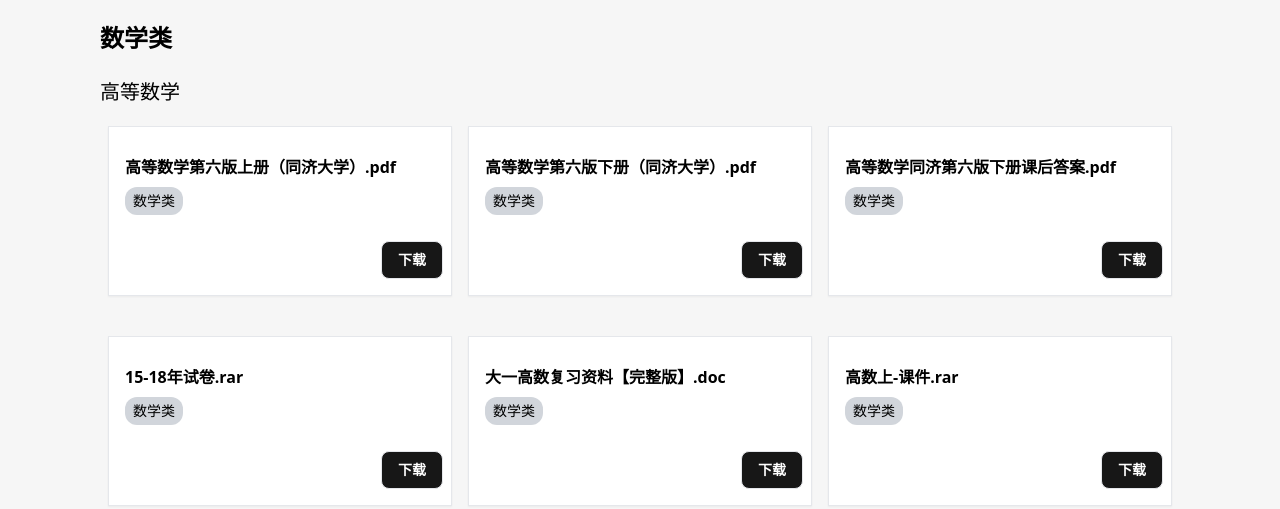
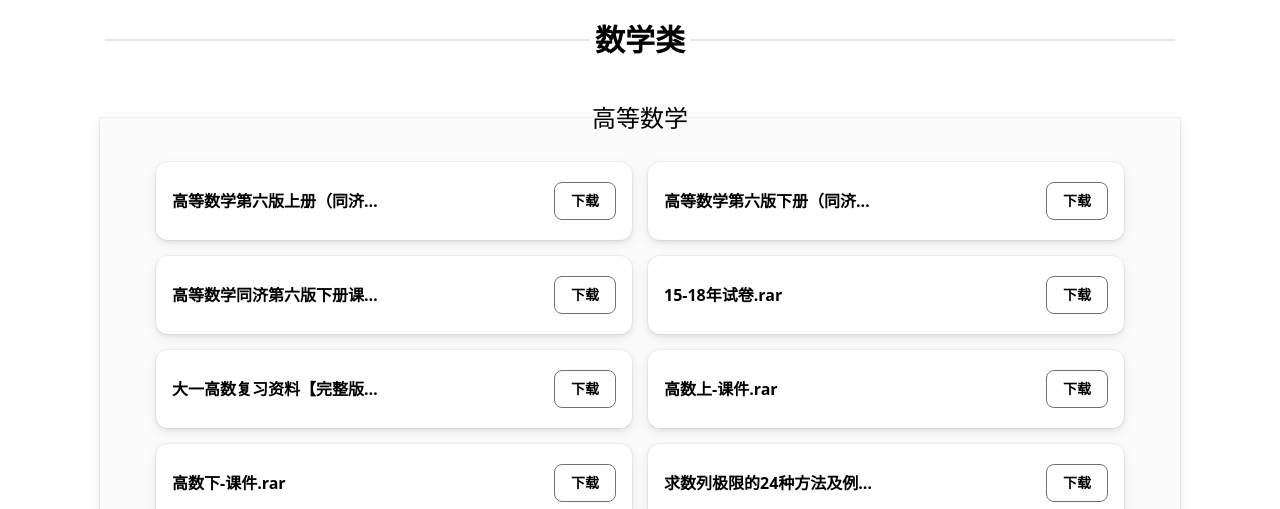
Before and after one commit to Kaleido-Studio/nuistshare-frontend, an Astro site: page / in a window 1280 px wide. Shown: the part 482-991 px from the top of the page. Built offline with nearby package versions, Linux system fonts and the light colour scheme; Astro itself is replaced by a stand-in of ours.

Commit message:
⚡️ imporve styling

```diff
--- /dev/null
+++ b/src/components/NsFooter.astro
@@ -0,0 +1,5 @@
+<footer class="bg-[#171717] text-white py-10">
+  <div class="container">
+    <p>© 2017 - Todos os direitos reservados</p>
+  </div>
+</footer>
--- a/src/components/ResCard.tsx
+++ b/src/components/ResCard.tsx
@@ -3,16 +3,16 @@ import type { DataResource } from '../types/Res'
 
 const ResCard: Component<DataResource> = (props) => {
   const card = (
-    <div class="basis-1/3 p-2">
-      <div class="my-3  border shadow-sm z-1 py-7 relative bg-white  h-[170px]  p-4 hover:shadow-xl transition duration-300">
-        <h2 class="font-bold">{props.title}</h2>
-        <p class="px-2 py-1 bg-gray-300 text-black inline-block text-sm my-2 rounded-xl">
+    <div class="sm:basis-1/2 basis-1/1 sm:px-2 py-2 w-full">
+      <div class="slight-shadow rounded-xl   z-1 py-5 flex justify-between relative bg-[#ffffff] items-center h-auto  px-4 hover:shadow-xl transition duration-300">
+        <h2 class="font-bold truncate max-w-[13rem]">{props.title}</h2>
+        {/* <p class="px-2 py-1 bg-gray-300 text-black inline-block text-sm my-2 rounded-xl">
           {props.l1_title}
-        </p>
+        </p> */}
         <a
           href={props.href}
           target="_blank"
-          class="transition duration-300 text-end absolute right-2 bottom-4 font-bold px-4 bg-[#171717] rounded-lg text-sm text-white py-2 border hover:bg-white hover:text-black hover:border-black"
+          class="transition duration-300 font-bold  px-4  rounded-lg text-sm text-black py-2 border hover:bg-black hover:text-white border-gray-500"
         >
           下载
         </a>
--- a/src/components/ResSection.tsx
+++ b/src/components/ResSection.tsx
@@ -1,6 +1,7 @@
 import { For, type Component } from 'solid-js'
 import type { DataResource } from '../types/Res'
 import ResCard from './ResCard'
+import '../styles/section.css'
 
 const ResList: Component<{ list: DataResource[] }> = (props) => {
   const target = {} as {
@@ -27,15 +28,21 @@ const ResList: Component<{ list: DataResource[] }> = (props) => {
         {([l1title, line]) => {
           return (
             <>
-              <h1 class="text-2xl font-bold my-6">{l1title}</h1>
+              <h1 class="divider text-3xl text-center font-bold my-6">
+                {l1title}
+              </h1>
               {Object.entries(line).map(([l2title, items]) => {
                 return (
                   <>
-                    <div class="w-[1080px]">
-                      <h2 class="text-xl">{l2title}</h2>
-                      <div class="flex  flex-wrap auto-cols-min container z-1 items-start relative  mx-auto">
-                        <For each={items}>{(res) => <ResCard {...res} />}</For>
-                      </div>
+                    <div class="w-auto mx-auto py-5">
+                      <fieldset class="border-1 slight-shadow bg-[#fbfbfb]  sm:px-12 px-4 py-5">
+                        <legend class="text-2xl  text-center">{l2title}</legend>
+                        <div class="flex  flex-wrap auto-cols-min container z-1 items-start relative  mx-auto">
+                          <For each={items}>
+                            {(res) => <ResCard {...res} />}
+                          </For>
+                        </div>
+                      </fieldset>
                     </div>
                   </>
                 )
--- a/src/layouts/Layout.astro
+++ b/src/layouts/Layout.astro
@@ -1,4 +1,5 @@
 ---
+import NsFooter from '../components/NsFooter.astro'
 import NsHeader from '../components/NsHeader.astro'
 export interface Props {
   title: string
@@ -20,13 +21,14 @@ const { title } = Astro.props
   <body class="p-0 m-0 relative">
     <NsHeader />
     <slot />
+    <NsFooter />
   </body>
 </html>
 
 <style>
   html {
     font-family: system-ui, sans-serif;
-    background-color: #f6f6f6;
+    background-color: #fff;
     padding: 0;
     margin: 0;
   }
--- /dev/null
+++ b/src/styles/section.css
@@ -0,0 +1,18 @@
+.divider::before,
+.divider::after {
+    flex: 1;
+    content: '';
+    padding: 1px;
+    background-color: gray;
+    opacity: 0.2;
+    margin: 5px;
+}
+
+.divider {
+    display: flex;
+    align-items: center;
+}
+
+.slight-shadow {
+    box-shadow: 0 0 0 1px rgba(0, 0, 0, .04), 0 4px 12px rgba(0, 0, 0, .08), 0 2px 4px rgba(0, 0, 0, .06)
+}
```
